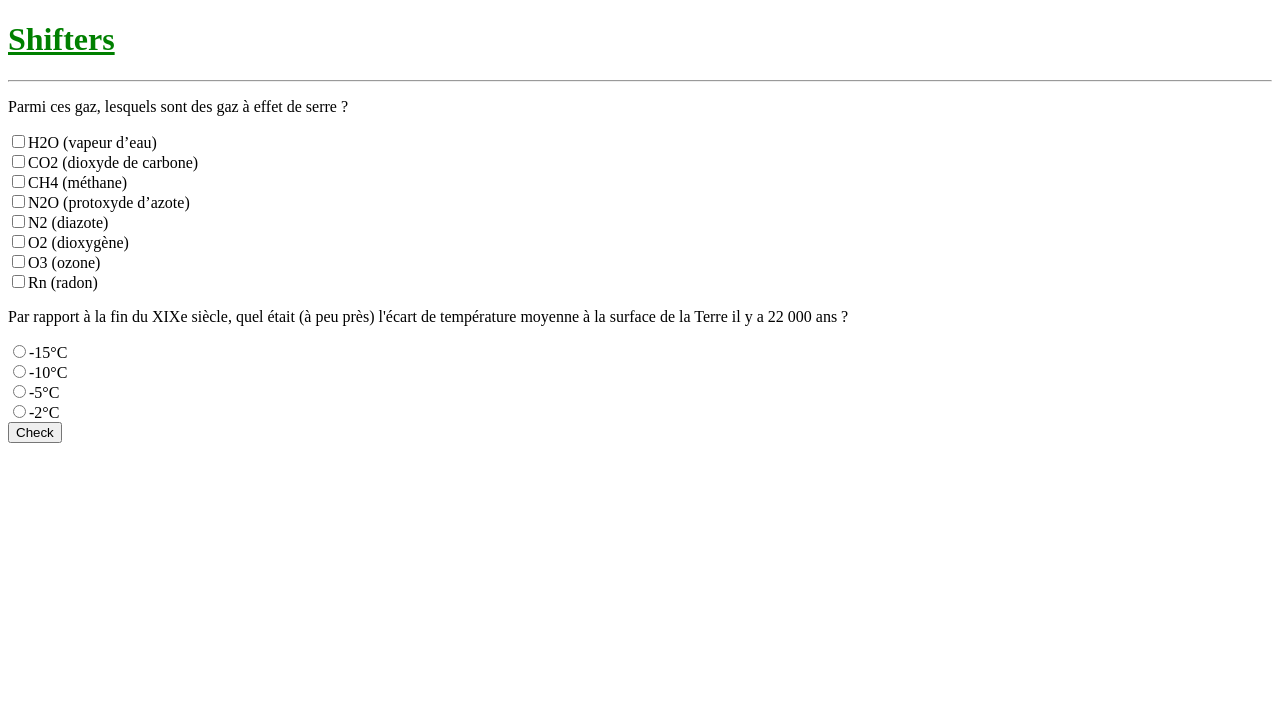
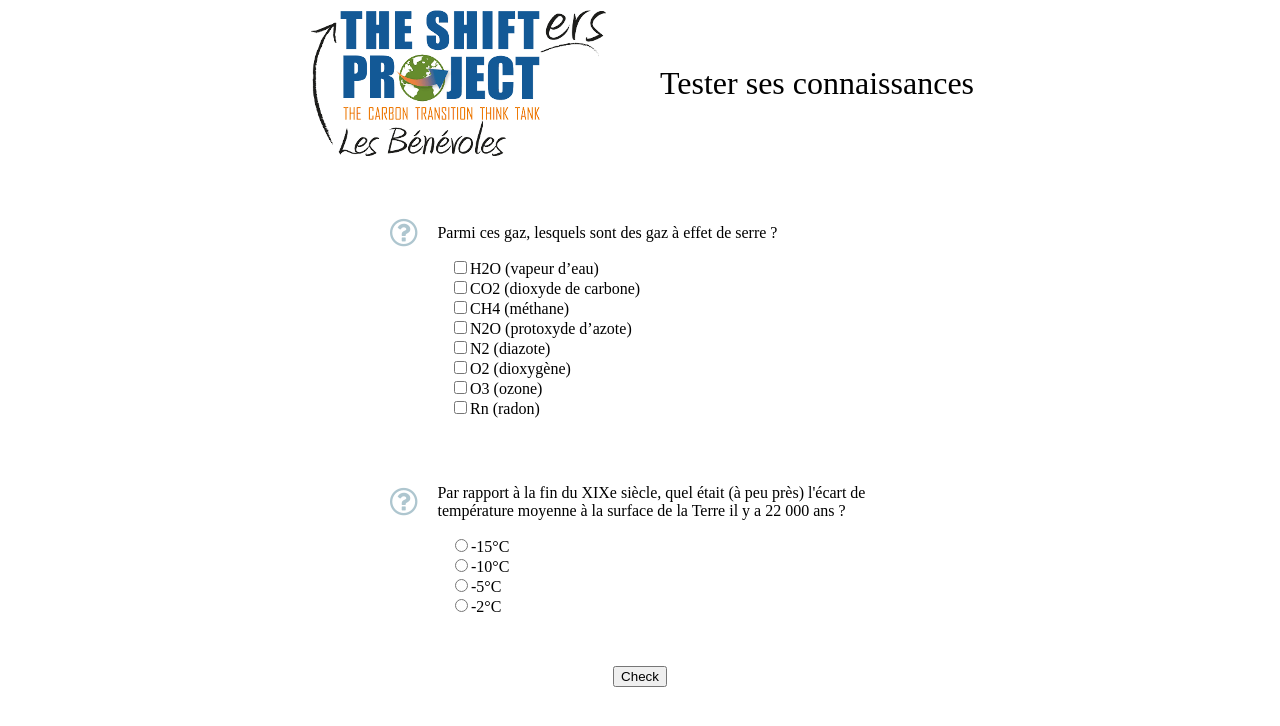
Before and after one commit to Vayel/vayel.github.io, a Jekyll site: the page built from shifters.html, in a window 1280 px wide. Shown: the top 726 px of the page. Built offline with Jekyll 4.4.1, drawn with Linux system fonts in a browser that asks for light colours.

Commit message:
Render check

```diff
--- a/assets/shifters/quiz.js
+++ b/assets/shifters/quiz.js
@@ -11,14 +11,38 @@
       throw "Not implemented";
     }
 
+    renderCheck(correct) {
+      if (correct) {
+        this.html.icon.setAttribute("class", "icon success");
+        this.html.icon.innerHTML = '<i class="fa fa-check-circle-o fa-2x"></i>';
+        return;
+      }
+      else if (correct === false) {
+        this.html.icon.setAttribute("class", "icon error");
+        this.html.icon.innerHTML = '<i class="fa fa-times-circle-o fa-2x"></i>';
+        return;
+      }
+      this.html.icon.setAttribute("class", "icon");
+      this.html.icon.innerHTML = '<i class="fa fa-question-circle-o fa-2x"></i>';
+    }
+
     render() {
       let wrapper = document.createElement("div");
       wrapper.setAttribute("class", "question " + this.type);
 
+      let header = document.createElement("div");
+      header.setAttribute("class", "header");
+      wrapper.appendChild(header);
+
+      this.html.icon = document.createElement("div");
+      this.html.icon.setAttribute("class", "icon");
+      this.html.icon.innerHTML = '<i class="fa fa-question-circle-o fa-2x"></i>';
+      header.appendChild(this.html.icon);
+
       let title = document.createElement("p");
       title.setAttribute("class", "title");
       title.innerText = this.question.text;
-      wrapper.appendChild(title);
+      header.appendChild(title);
 
       let form = document.createElement("form");
       this.renderForm(form);
@@ -44,6 +68,7 @@
           break;
         }
       }
+      if (selected === null) return null;
       return selected === this.question.answer;
     }
 
@@ -84,6 +109,7 @@
           selected.add(parseInt(input.value));
         }
       }
+      if (!selected.size) return null;
       return new Immutable.Set(selected).equals(
         new Immutable.Set(this.question.answer)
       );
@@ -115,7 +141,18 @@
 
   return (wrapper, questions) => {
     let self = {};
-    self.check = () => questions.map(q => q.check());
+
+    self.check = () => {
+      const correct = questions.map(q => q.check());
+      self.renderCheck(correct);
+      console.log(correct) // TODO: stats
+    };
+
+    self.renderCheck = (correct) => {
+      for (let i in correct) {
+        questions[i].renderCheck(correct[i]);
+      }
+    };
 
     questions = questions.map(json => {
       switch(json.type) {
@@ -129,12 +166,14 @@
     });
     questions.map(q => q.render());
 
+    let checkWrapper = document.createElement("div");
+    checkWrapper.setAttribute("class", "check");
+
     let checkBtn = document.createElement("button");
     checkBtn.innerText = "Check";
-    checkBtn.addEventListener("click", (e) => {
-      console.log(self.check())
-    });
-    wrapper.appendChild(checkBtn);
+    checkBtn.addEventListener("click", self.check);
+    checkWrapper.appendChild(checkBtn);
+    wrapper.appendChild(checkWrapper);
 
     return self;
   };
--- a/assets/shifters/style.css
+++ b/assets/shifters/style.css
@@ -1,3 +1,55 @@
-h1 a {
-  color: green;
+header {
+  display: flex;
+  align-items: center;
+  justify-content: center;
+  margin-bottom: 50px;
 }
+
+header h1 {
+  font-weight: normal;
+  margin-left: 50px;
+}
+
+#quiz {
+  margin: auto;
+  max-width: 500px;
+}
+
+#quiz .question {
+  margin-bottom: 50px;
+}
+
+#quiz .question .header {
+  display: flex;
+  align-items: center;
+}
+
+#quiz .question .header .icon {
+  color: #aec6cf;
+}
+
+#quiz .question .header .icon.success {
+  color: #77dd77;
+}
+
+#quiz .question .header .icon.error {
+  color: #ff6961;
+}
+
+#quiz .question .header .title {
+  flex-grow: 1;
+  margin-left: 20px;
+}
+
+#quiz .question form {
+  padding-left: 60px;
+}
+
+#quiz .check {
+  text-align: center;
+  margin-bottom: 50px;
+}
+
+#quiz .check button {
+  cursor: pointer;
+}
--- a/shifters.html
+++ b/shifters.html
@@ -8,20 +8,19 @@
 <html lang="fr">
   <head>
     <meta charset="utf-8" />
+    <link rel="stylesheet" href="https://maxcdn.bootstrapcdn.com/font-awesome/4.7.0/css/font-awesome.min.css">
     <link rel="stylesheet" type="text/css" href="{{ '/assets/shifters/style.css' | relative_url }}">
     {% seo %}
   </head>
 
   <body>
-    <div id="container">
-      <header>
-        <h1><a href="/shifters">Shifters</a></h1>
-      </header>
-      <hr>
-      <section id="main_content">
-        <div id="quiz"></div>
-      </section>
-    </div>
+    <header>
+      <img src="{{ '/assets/shifters/logo.png' | relative_url }}" alt="Les Shifters" />
+      <h1>Tester ses connaissances</h1>
+    </header>
+
+    <div id="quiz"></div>
+
     <script src="https://cdnjs.cloudflare.com/ajax/libs/immutable/3.8.2/immutable.min.js"></script>
     <script src="{{ '/assets/shifters/quiz.js' | relative_url }}"></script>
     <script src="{{ '/assets/shifters/questions.js' | relative_url }}"></script>
```
Also changed, not shown: assets/shifters/logo.png (added), 2 other files.
